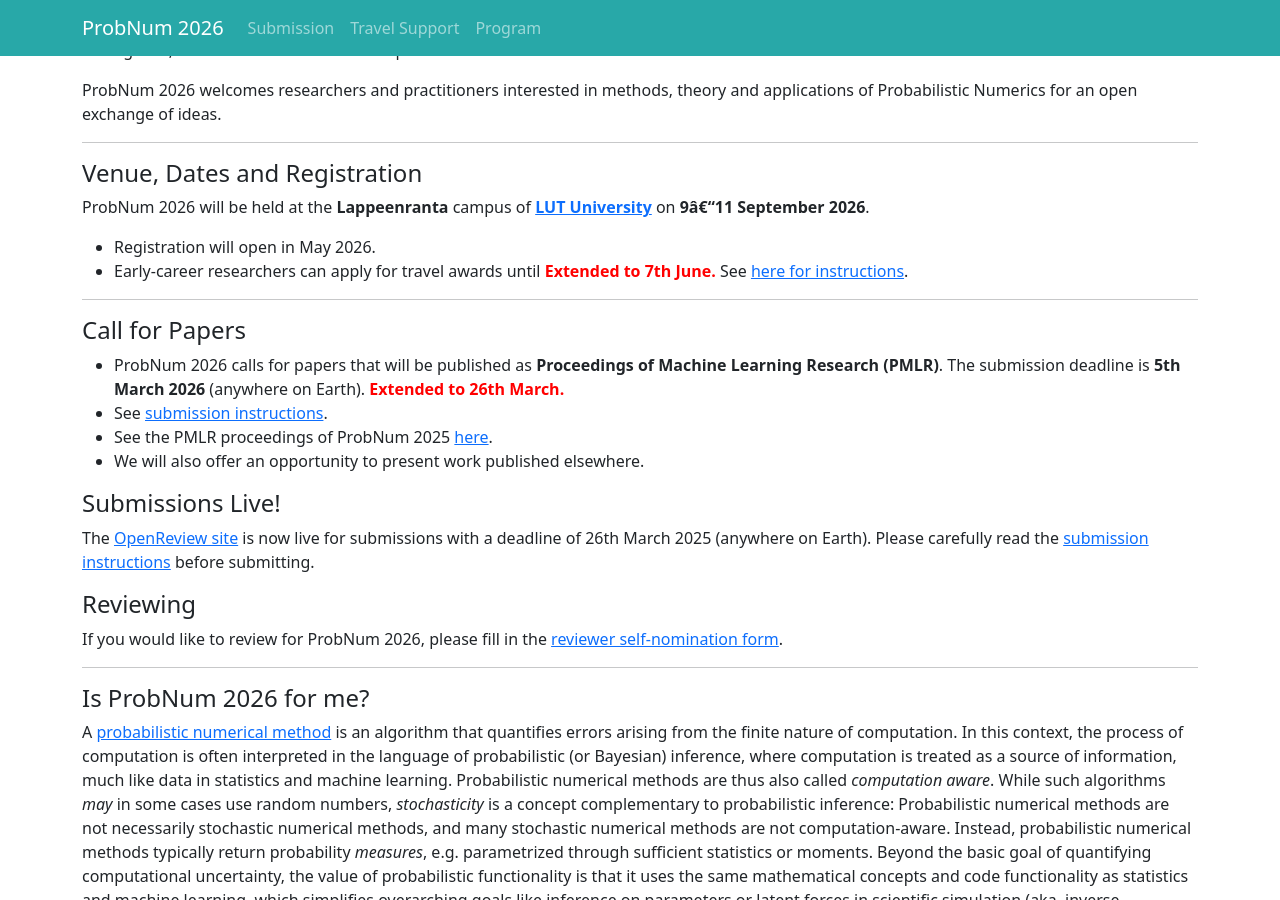
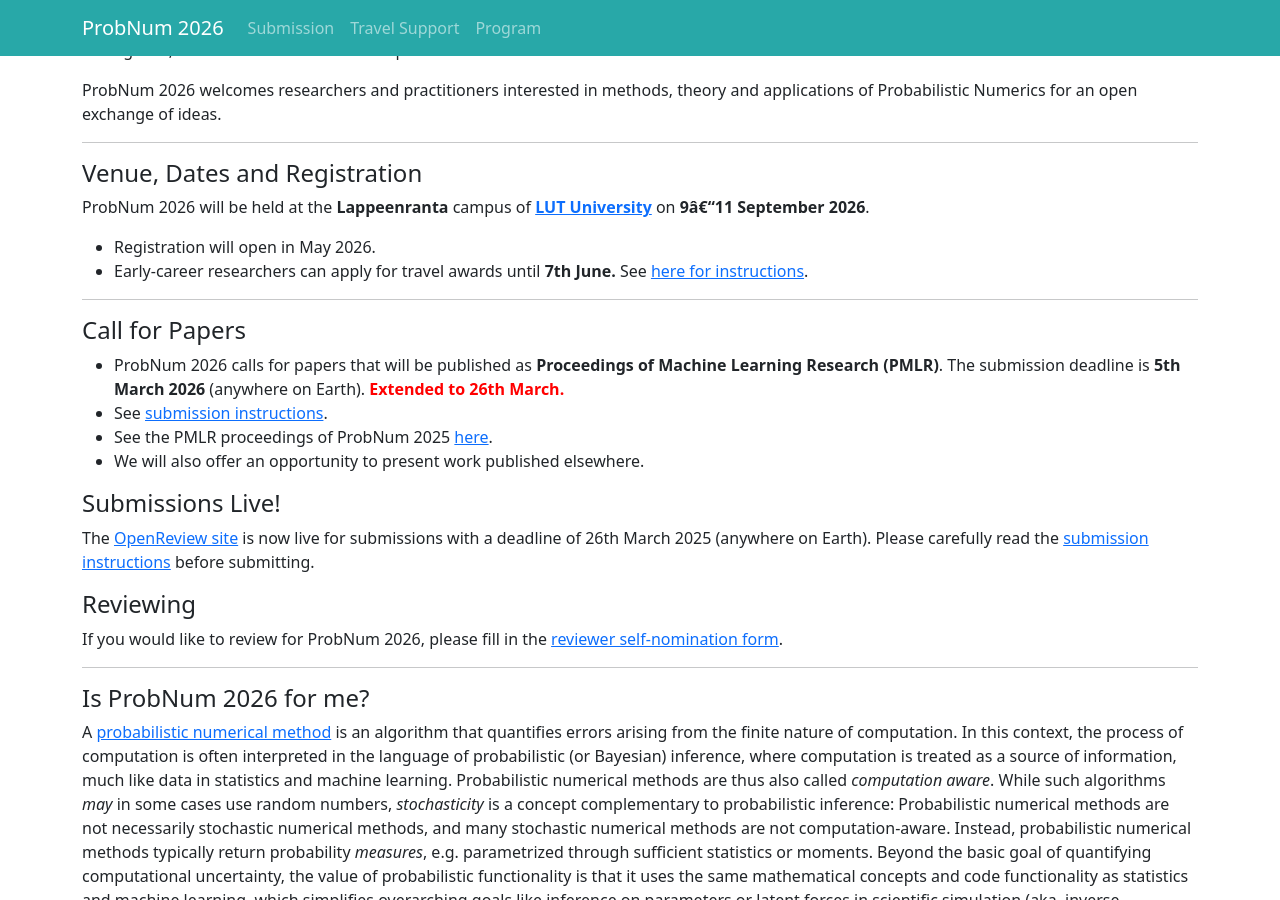
Before and after one commit to probnum2026/probnum2026.github.io, a Jekyll site: the page built from index.md, in a window 1280 px wide and 900 px high, scrolled down 538 px. Built offline with Jekyll 4.4.1, drawn with Linux system fonts in a browser that asks for light colours; nearby versions of some CDN libraries.

Commit message:
fix typos

```diff
--- a/index.md
+++ b/index.md
@@ -17,7 +17,7 @@ ProbNum 2026 welcomes researchers and practitioners interested in methods, theor
 ProbNum 2026 will be held at the **Lappeenranta** campus of **[LUT University](https://www.lut.fi/en)** on **9&ndash;11 September 2026**.
 
 - Registration will open in May 2026.
-- Early-career researchers can apply for travel awards until <span style="color:red">**Extended to 7th June.**</span> See [here for instructions](/support).
+- Early-career researchers can apply for travel awards until **7th June.** See [here for instructions](/support).
 
 ---
 
```
